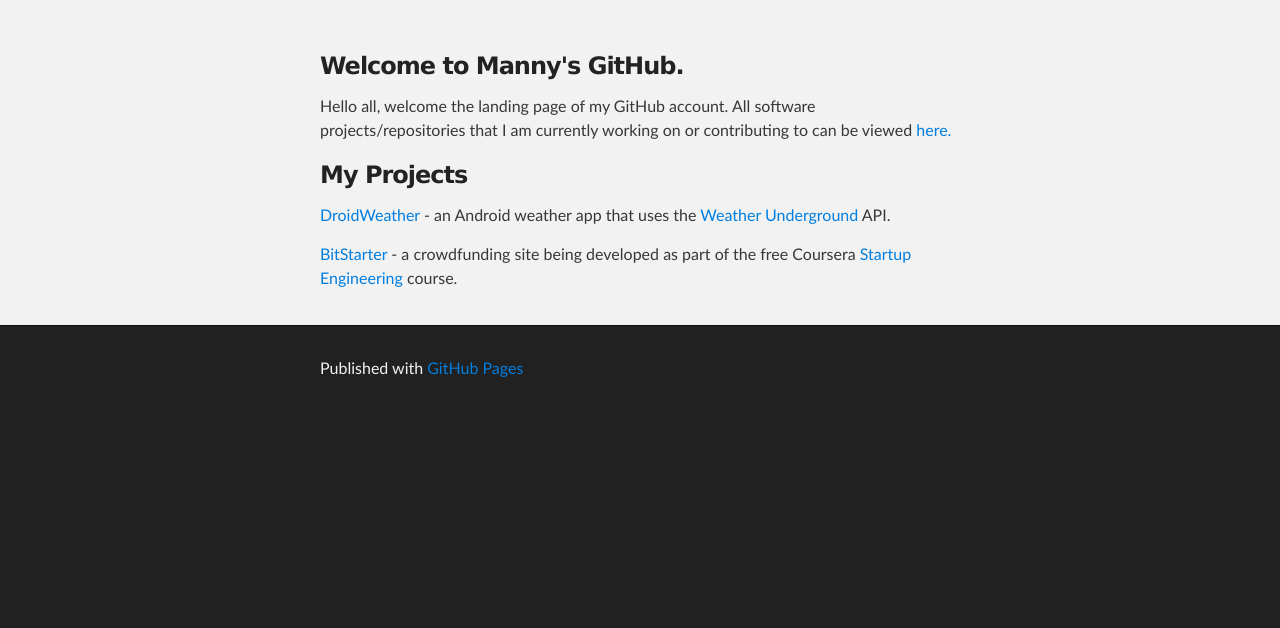
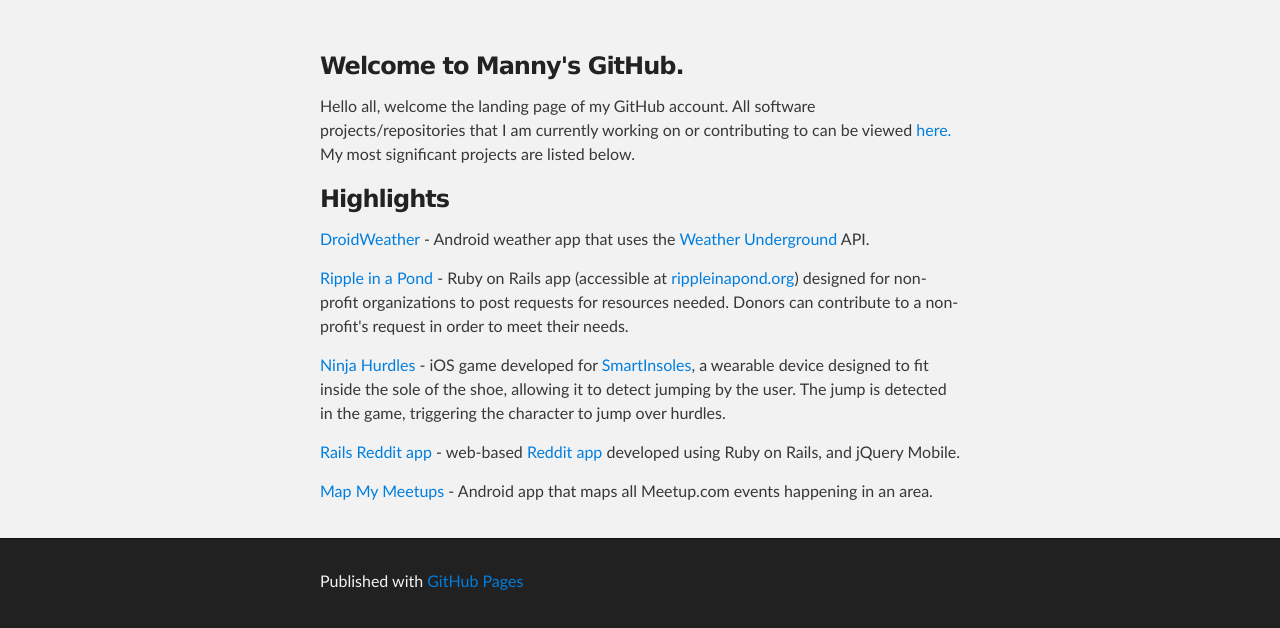
Before and after one commit to mannykary/mannykary.github.com, a plain HTML site: page index.html in a window 1280 px wide. Shown: the part 176-804 px from the top of the page. Drawn offline with Linux system fonts and the light colour scheme.

Commit message:
updated with more repos

```diff
--- a/index.html
+++ b/index.html
@@ -37,23 +37,41 @@
 	<p>Hello all, welcome the landing page of my GitHub account. All software projects/repositories
 	  that I am currently working on or contributing to can be viewed
 	  <a href="http://github.com/mannykary">here.</a>
+    My most significant projects are listed below.
 	</p>
 
         <h3>
           <a name="my-projects" class="anchor" href="#my-projects">
             <span class="octicon octicon-link"></span>
           </a>
-          My Projects
+          Highlights
         </h3>
 
-        <p><a href="http://github.com/mannykary/droid-weather">DroidWeather</a> - an Android weather app
+        <p><a href="http://github.com/mannykary/droid-weather">DroidWeather</a> - Android weather app
 	  that uses the <a href="http://www.wunderground.com">Weather Underground</a> API.
         </p>
 
-        <p><a href="https://github.com/mannykary/bitstarter">BitStarter</a> - a crowdfunding site being
-          developed as part of the free Coursera
-	  <a href="https://www.coursera.org/course/startup">Startup Engineering</a> course.
+        <p><a href="http://github.com/manubete/helping_hands">Ripple in a Pond</a> - Ruby on Rails app (accessible
+          at <a href="http://www.rippleinapond.org">rippleinapond.org</a>)
+          designed for non-profit organizations to post requests for resources needed. Donors can contribute
+          to a non-profit's request in order to meet their needs.
         </p>
+
+        <p><a href="http://github.com/jindala/smartSoles">Ninja Hurdles</a> - iOS game developed for
+          <a href="http://www.hackster.io/380/smartinsoles">SmartInsoles</a>, a wearable device designed
+          to fit inside the sole of the shoe, allowing it to detect jumping by the user. The jump is
+          detected in the game, triggering the character to jump over hurdles.
+        </p>
+
+        <p><a href="http://github.com/mannykary/reddit-app">Rails Reddit app</a> - web-based
+          <a href="http://reddit.mannykary.com">Reddit app</a> developed using Ruby on Rails,
+          and jQuery Mobile.
+        </p>
+
+        <p><a href="http://github.com/mannykary/MapMyMeetups">Map My Meetups</a> - Android app
+          that maps all Meetup.com events happening in an area.
+        </p>
+
 
       </section>
     </div>
```
